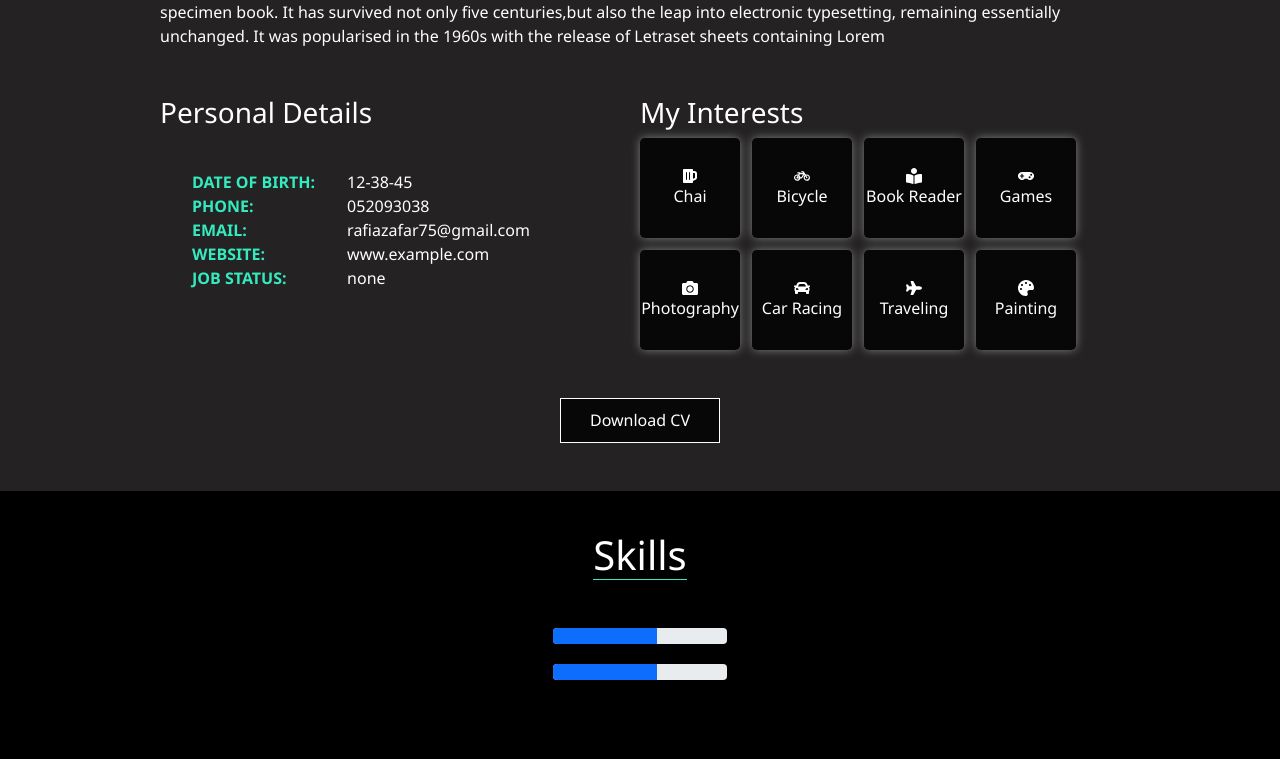
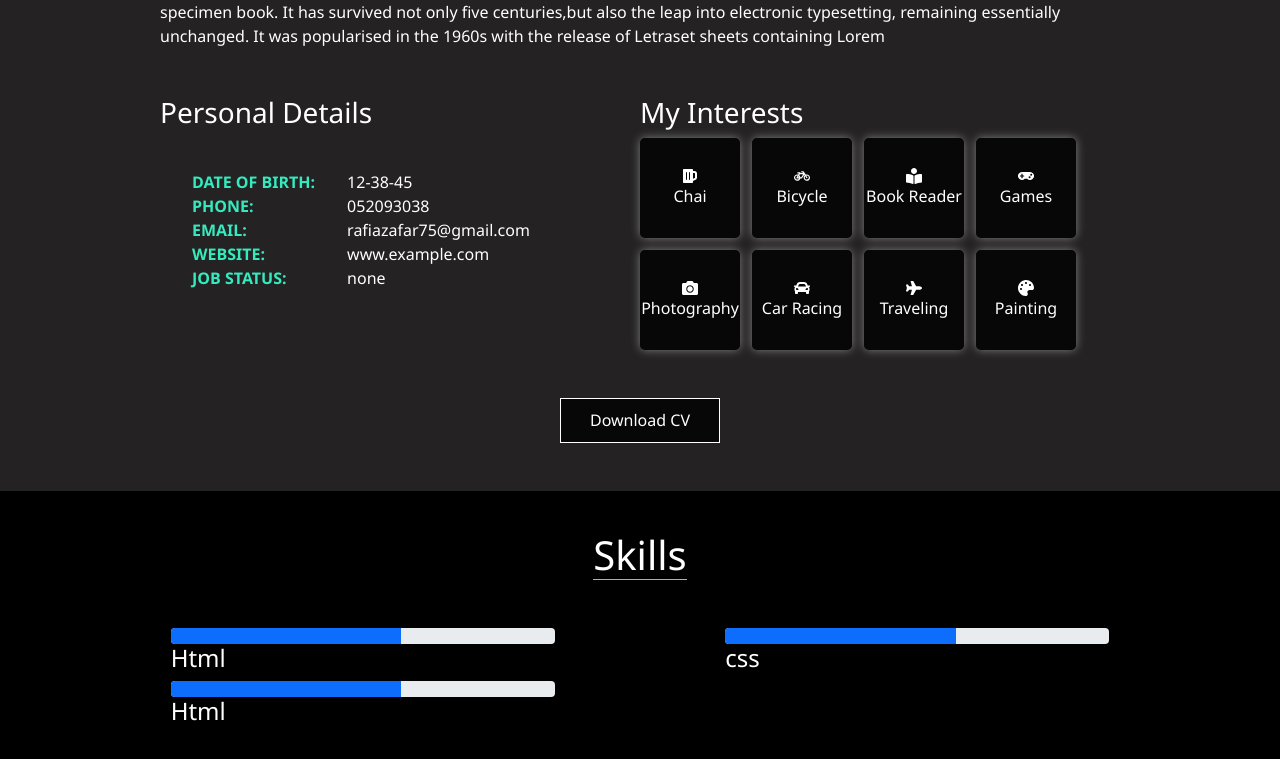
Before and after one commit to RafiaZ/portfolio, a React (Create React App) app: page / in a window 1280 px wide. Shown: the part 985-1744 px from the top of the page. Built offline with nearby package versions, Linux system fonts and the light colour scheme.

Commit message:
progress bars

```diff
--- a/src/components/Skills/MySkills.css
+++ b/src/components/Skills/MySkills.css
@@ -1,22 +1,63 @@
 .skills{
 
     height: 90vh;
-    display: flex;
     background-color: black;
     color: white;
-    width: 100%;
-    justify-content: center;
+
 
 
 }
 
 .skills__content{
+
     display: flex;
-    flex-direction: column;
+    flex-direction: row;
+
+
+}
+
+.skills_header{
+
+    font-family: inherit;
+    padding: 2.5rem;
+    display: flex;
+    justify-content: center;
+
+
+
+}
+
+.skills_header-underline{
+    border-bottom: 1px solid rgb(52, 235, 192);
+}
+
+.skills_bars_section{
+
+    display: flex;
+    justify-content: space-evenly;
+
+
+
+}
+
+.section_left{
+         width: 30%;
+         margin-bottom: 10px;
+
+
+
+}
+
+.section_right{
+    width: 30%;
 }
 
 
-.skills__header {
+
+
+
+/*.skills_header{
+    .skills__header {
     font-family: inherit;
     display: flex;
     justify-content: center;
@@ -30,8 +71,9 @@
 .skills__bars{
 display: flex;
 flex-direction: column;
-gap: 20px;
+justify-content: center;
 
 
 
-}
+
+}  */
--- a/src/components/Skills/MySkills.js
+++ b/src/components/Skills/MySkills.js
@@ -8,7 +8,35 @@ function MySkills() {
     return (
         <div className="skills">
 
-            <div className="skills__content">
+            <div className="containers skills-content">
+
+            <div className="skills_header ">
+            <h1 className="skills_header-underline">Skills</h1>
+            </div>
+
+            <div className="skills_bars_section">
+                <div className="section_left">
+                <ProgressBar now={60} />
+               <h4>Html</h4>
+               <ProgressBar now={60} />
+               <h4>Html</h4>
+
+                </div>
+                <div className="section_right">
+                <ProgressBar now={60} />
+                <h4>css</h4>
+                </div>
+            </div>
+
+            </div>
+        </div>
+    )
+}
+
+export default MySkills
+
+
+{/* <div className="skills__content">
 
             <div className="skills__header">
              <h1 className="skills__header-heading"> Skills </h1>
@@ -27,9 +55,4 @@ function MySkills() {
 
 
 
-            </div>
-        </div>
-    )
-}
-
-export default MySkills
+            </div>  */}
```
